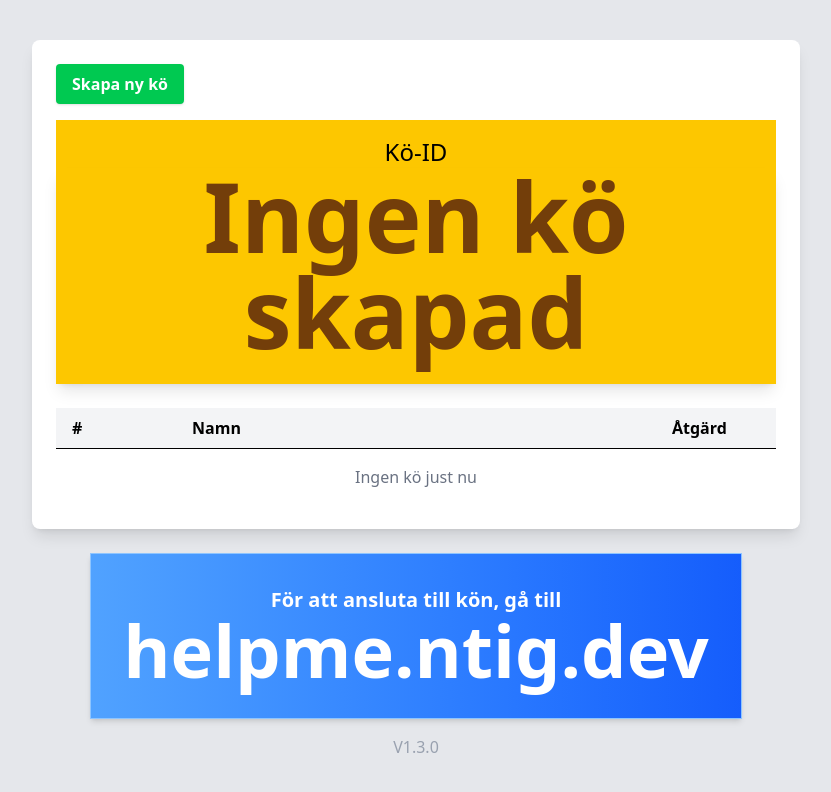
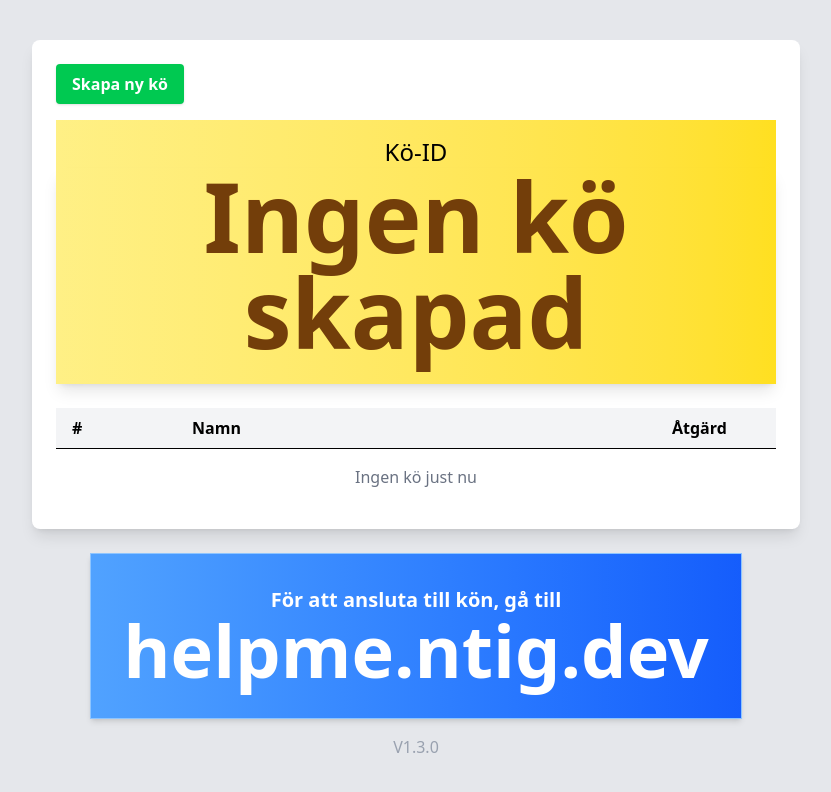
Before and after one commit to StefanAjax/helpme, a website: page public/teacher.html in a window 1280 px wide. Shown: the whole page, without its empty margins (224-1055 px from the left). Drawn offline with nearby package versions, Linux system fonts and the light colour scheme; no server answers.

Commit message:
yellow gradient on queue code

```diff
--- a/public/teacher.html
+++ b/public/teacher.html
@@ -19,10 +19,14 @@
         </button>
       </div>
 
-      <div class="text-center text-2xl bg-yellow-400 pt-4">Kö-ID</div>
+      <div
+        class="text-center text-2xl bg-yellow-400 pt-4 bg-gradient-to-r from-yellow-200 to-yellow-300"
+      >
+        Kö-ID
+      </div>
       <div
         id="queueCode"
-        class="text-6xl sm:text-8xl font-semibold mb-4 text-center pb-6 bg-yellow-400 text-yellow-900 shadow-lg px-12 pb-6 mb-6 mx-auto max-w-3xl"
+        class="text-6xl sm:text-8xl font-semibold mb-4 text-center pb-6 bg-yellow-400 text-yellow-900 shadow-lg px-12 pb-6 mb-6 mx-auto max-w-3xl bg-gradient-to-r from-yellow-200 to-yellow-300"
       >
         Ingen kö skapad
       </div>
```
Also changed, not shown: public/output.css.
